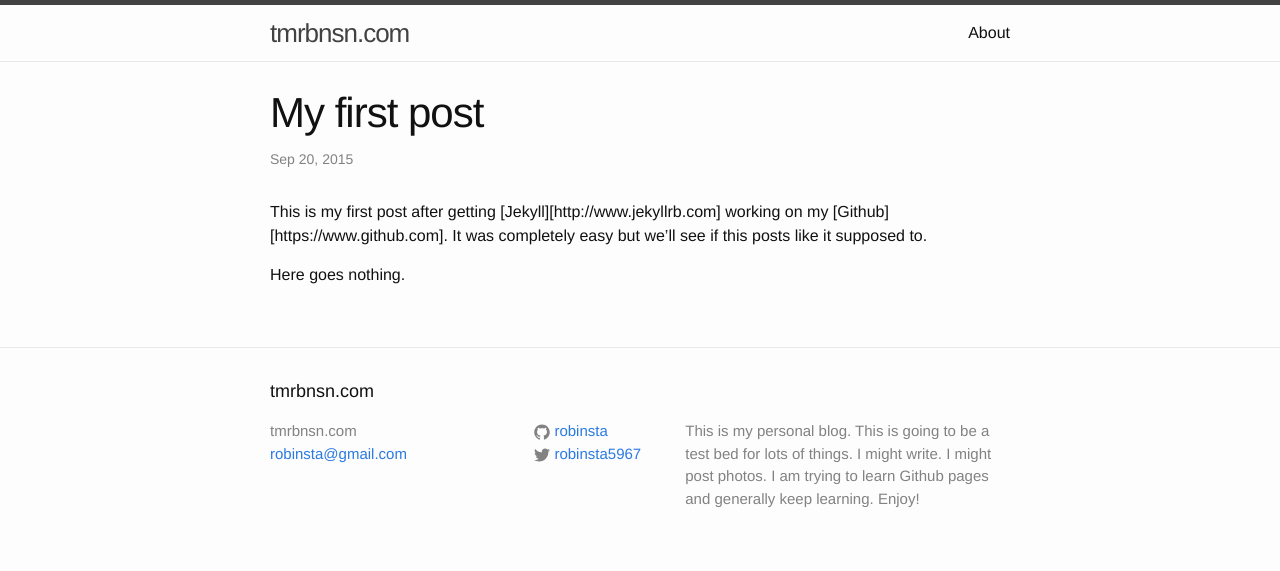
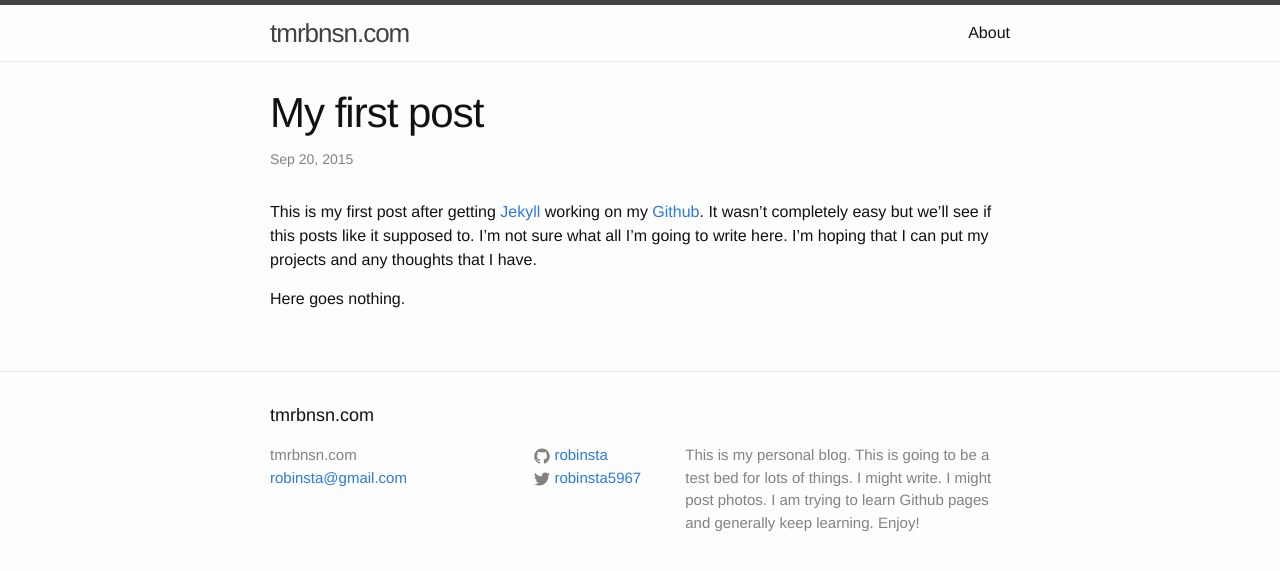
Before and after one commit to robinsta/robinsta.github.io, a Jekyll site: the page built from _posts/2015-09-20-my-first-post.markdown, in a window 1280 px wide. Shown: the top 571 px of the page. Built offline with Jekyll 4.4.1, drawn with Linux system fonts in a browser that asks for light colours.

Commit message:
Minor fix to links

```diff
--- a/_posts/2015-09-20-my-first-post.markdown
+++ b/_posts/2015-09-20-my-first-post.markdown
@@ -4,6 +4,9 @@ title:  "My first post"
 date:   2015-09-20 17:00:00
 ---
 
-This is my first post after getting [Jekyll][http://www.jekyllrb.com] working on my [Github][https://www.github.com].  It was completely easy but we'll see if this posts like it supposed to.
+This is my first post after getting [Jekyll][jekyll] working on my [Github][github].  It wasn't completely easy but we'll see if this posts like it supposed to. I'm not sure what all I'm going to write here.  I'm hoping that I can put my projects and any thoughts that I have.
 
 Here goes nothing.
+
+[jekyll]: http://www.jekyllrb.com
+[github]: http://www.github.com
```
